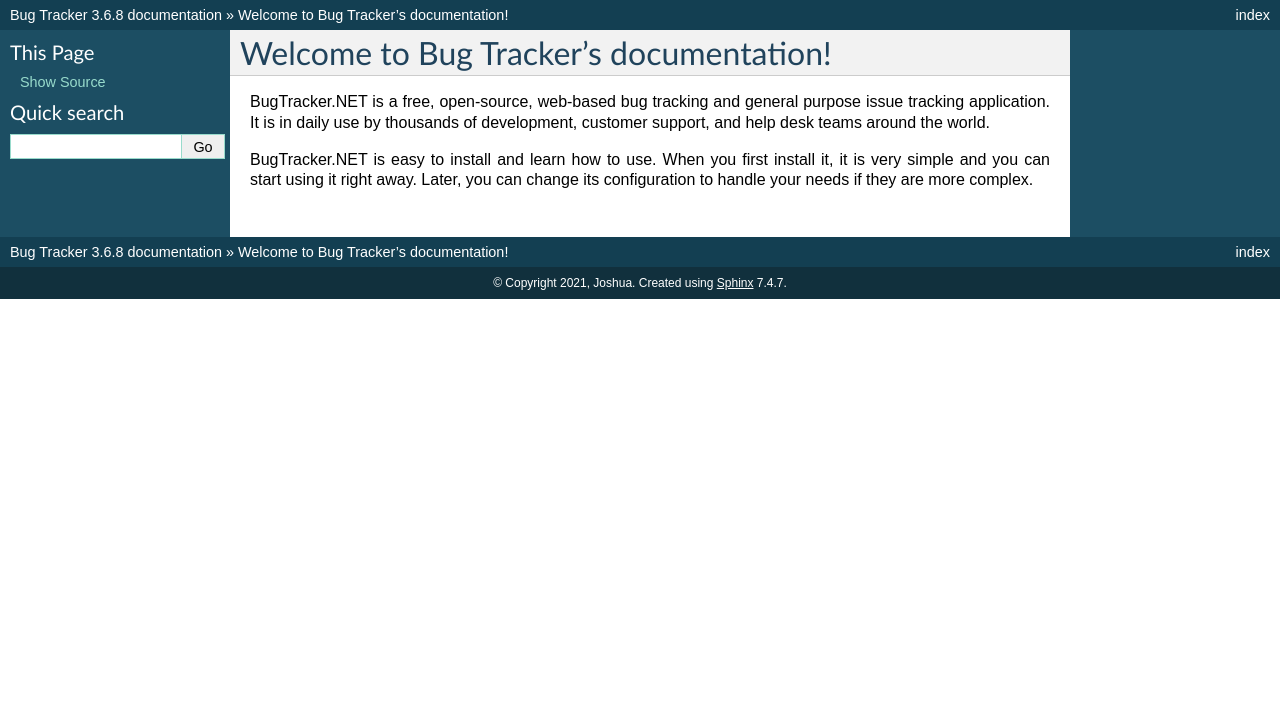
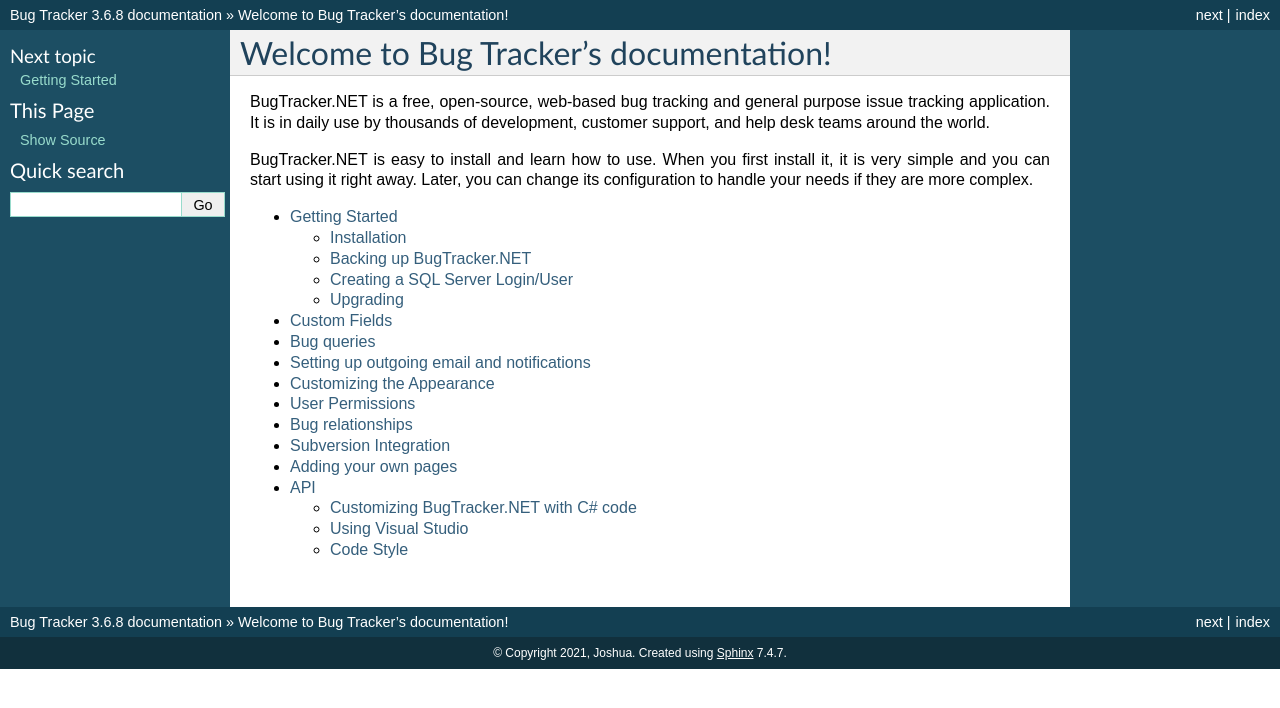
Before and after one commit to Displace99/Bug-Tracker, a Sphinx documentation site: the page built from docs/source/index.rst, in a window 1280 px wide. Shown: the top 708 px of the page. Built offline with Sphinx 7.4.7, drawn with Linux system fonts in a browser that asks for light colours.

```diff
--- a/docs/source/index.rst
+++ b/docs/source/index.rst
@@ -11,4 +9,15 @@ BugTracker.NET is easy to install and learn how to use. When you first install i
 
 .. toctree::
    :maxdepth: 2
-   :caption: Contents:
+
+   installation
+   custom-fields
+   bug-queries
+   out-going-email
+   receiving-bugs-by-email
+   customizing-the-appearance
+   user-permissions
+   bug-relationship
+   subversion-integration
+   adding-custom-pages
+   programmers
```
Also changed, not shown: other parts of docs/source/index.rst (+0 -2 lines).
